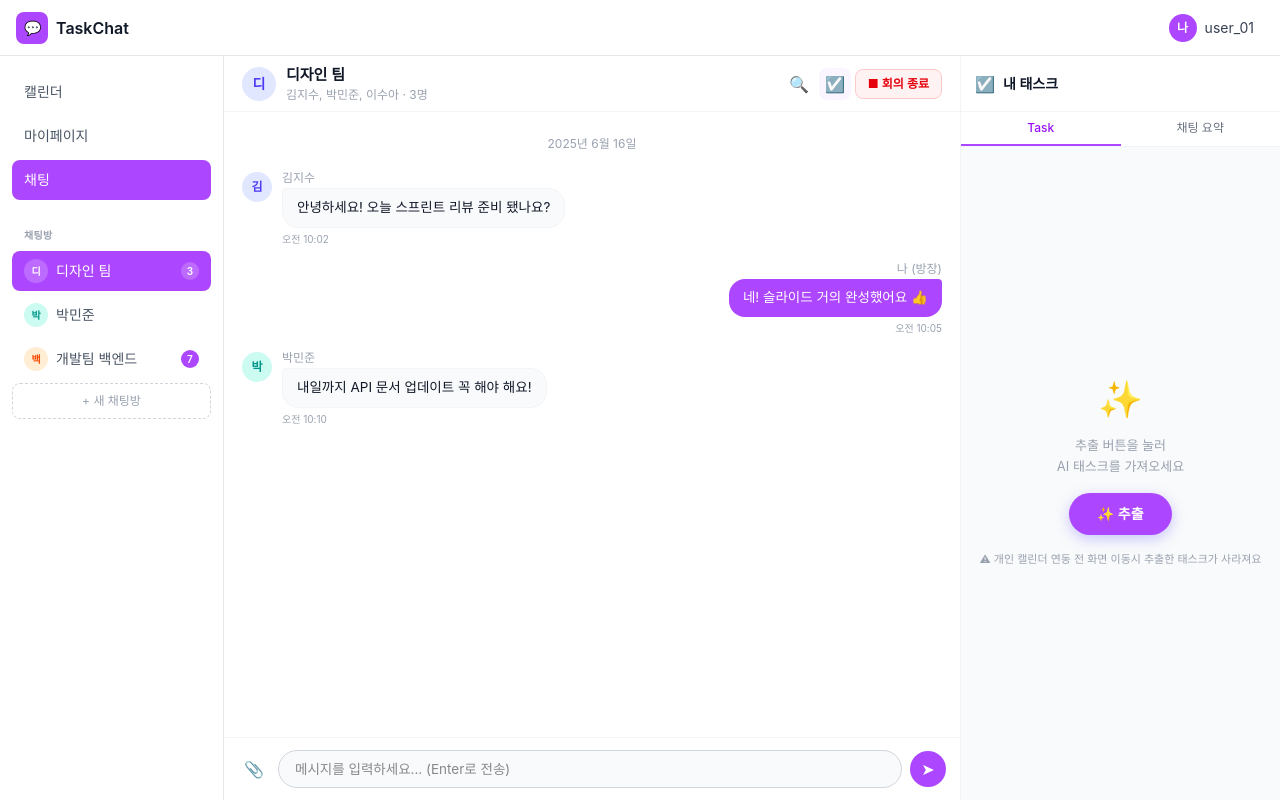
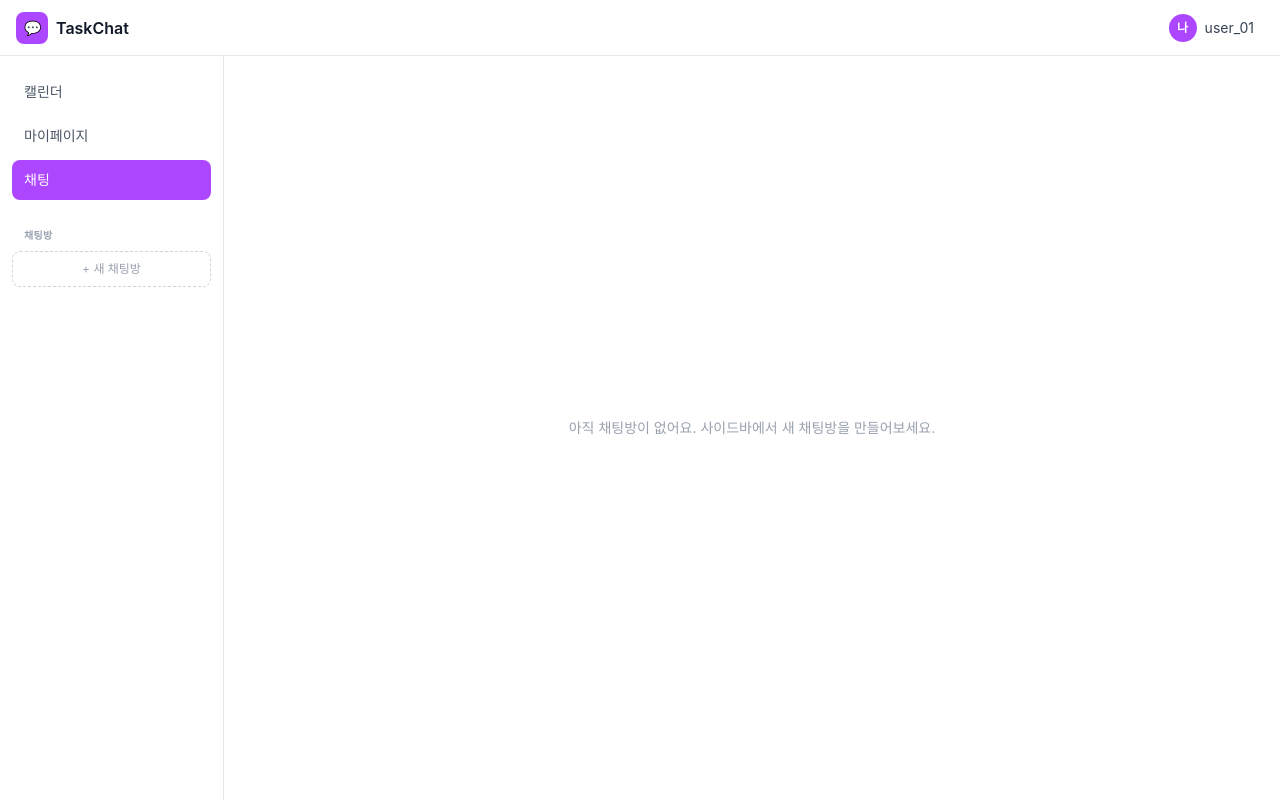
Before and after one commit to LeeBottle/ft_transcendence_chat, a Next.js app in the folder apps/web/: page /chat in a window 1280 px wide. Built offline with nearby package versions, Linux system fonts and the light colour scheme.

Commit message:
chore(web): mock 데이터 삭제

```diff
--- a/apps/web/app/(user)/chat/create/page.tsx
+++ b/apps/web/app/(user)/chat/create/page.tsx
@@ -7,12 +7,9 @@ import CreateRoomForm from '@/features/room/components/CreateRoomForm';
 export default function CreateRoomPage() {
   const router = useRouter();
 
-  // TODO(API): 실제로는 POST /rooms 로 채팅방 생성 요청 필요 - 지금은 mock
-  function handleSubmit(input: { name: string; memberIds: string[] }) {
-    // SUCCESS: 생성된 방으로 이동 (지금은 채팅 목록으로만 이동)
-    console.warn('create room', input);
+  // TODO(API): POST /api/chat/rooms 로 방 생성 → 응답의 room.id 로 이동, 실패 시 폼에 에러 표시
+  function handleSubmit(_input: { name: string; memberIds: string[] }) {
     router.push('/chat');
-    // FAIL: 생성 실패 시 폼에 에러 메시지를 보여주고 이동하지 않아야 함 (백엔드 연동 시 추가)
   }
 
   return (
--- a/apps/web/app/(user)/chat/page.tsx
+++ b/apps/web/app/(user)/chat/page.tsx
@@ -12,150 +12,42 @@ import TaskPanel, {
 import type { Message, Task } from '@/features/chat/types';
 import { useRoomContext } from '@/features/room/RoomContext';
 
-const INITIAL_MESSAGES: Message[] = [
-  {
-    id: '1',
-    dateLabel: '2025년 6월 16일',
-    authorName: '김지수',
-    content: '안녕하세요! 오늘 스프린트 리뷰 준비 됐나요?',
-    time: '오전 10:02',
-    isMe: false,
-    avatarLabel: '김',
-    avatarColorClass: 'bg-indigo-100 text-indigo-600',
-  },
-  {
-    id: '2',
-    authorName: '나 (방장)',
-    content: '네! 슬라이드 거의 완성했어요 👍',
-    time: '오전 10:05',
-    isMe: true,
-  },
-  {
-    id: '3',
-    authorName: '박민준',
-    content: '내일까지 API 문서 업데이트 꼭 해야 해요!',
-    time: '오전 10:10',
-    isMe: false,
-    avatarLabel: '박',
-    avatarColorClass: 'bg-teal-100 text-teal-600',
-  },
-];
-
-// TODO(API): AI 추출은 실제로는 채팅 로그를 백엔드/LLM에 보내 태스크·요약을 받아와야 함 - 지금은 mock
-async function mockExtractTasks(): Promise<Task[]> {
-  return await new Promise((resolve) => {
-    setTimeout(() => {
-      // SUCCESS: 항상 성공하는 mock (백엔드 연동 시 실패 케이스도 reject로 추가)
-      resolve([
-        {
-          id: 'e1',
-          name: '피그마 최종본 팀 공유',
-          start: '2025-06-15',
-          end: '2025-06-16',
-          done: true,
-          isAi: false,
-          existing: true,
-        },
-        {
-          id: 'ai1',
-          name: '스프린트 리뷰 발표자료 최종 점검',
-          start: null,
-          end: null,
-          done: false,
-          isAi: true,
-          checked: false,
-        },
-        {
-          id: 'ai2',
-          name: '디자인 시안 내부 리뷰 요청',
-          start: '2025-06-17',
-          end: '2025-06-18',
-          done: false,
-          isAi: true,
-          checked: true,
-        },
-      ]);
-    }, 1200);
-  });
-}
-
-async function mockExtractSummary(): Promise<SummarySection[]> {
-  return await new Promise((resolve) => {
-    setTimeout(() => {
-      // SUCCESS: 항상 성공하는 mock
-      resolve([
-        {
-          label: '📋 회의 주요 안건',
-          items: ['스프린트 리뷰 준비 현황 공유', '피그마 최종본 공유 일정 확인'],
-        },
-        { label: '✅ 결정 사항', items: ['피그마 최종본 → 오늘(6/16) 오후 4시까지 팀 공유'] },
-      ]);
-    }, 1200);
-  });
-}
-
 export default function ChatPage() {
   const { rooms, activeRoomId } = useRoomContext();
-  const activeRoom = rooms.find((room) => room.id === activeRoomId) ?? rooms[0];
+  const activeRoom = rooms.find((room) => room.id === activeRoomId);
 
-  const [messages, setMessages] = useState<Message[]>(INITIAL_MESSAGES);
+  // TODO(API): GET /api/chat/rooms/:roomId/messages 로 히스토리 로드
+  // TODO(WS): new_message 구독으로 실시간 추가
+  const [messages] = useState<Message[]>([]);
   const [messageInput, setMessageInput] = useState('');
   const [taskPanelOpen, setTaskPanelOpen] = useState(true);
   const [activeTab, setActiveTab] = useState<'task' | 'summary'>('task');
   const [meetingEnded, setMeetingEnded] = useState(false);
 
+  // TODO(API): 회의 종료(POST /api/chat/rooms/:roomId/end-session) 응답의 aiResult 로 채운다.
+  //            현재 백엔드 AI 서비스는 스텁(요약 텍스트만 반환) 상태.
   const [tasks, setTasks] = useState<Task[]>([]);
-  const [taskStatus, setTaskStatus] = useState<ExtractStatus>('idle');
-  const [summarySections, setSummarySections] = useState<SummarySection[]>([]);
-  const [summaryStatus, setSummaryStatus] = useState<ExtractStatus>('idle');
+  const [taskStatus] = useState<ExtractStatus>('idle');
+  const [summarySections] = useState<SummarySection[]>([]);
+  const [summaryStatus] = useState<ExtractStatus>('idle');
 
-  // TODO(API): 실제로는 백엔드/WebSocket으로 메시지 전송 필요 - 지금은 로컬 상태에만 추가
+  // TODO(WS): send_message emit → new_message 수신으로 목록 갱신 (+ 내 메시지 dedup)
   function handleSend() {
     if (messageInput.trim() === '') {
       return;
     }
 
-    // SUCCESS: 로컬 목록에 즉시 반영 (optimistic update)
-    setMessages((prev) => [
-      ...prev,
-      {
-        id: crypto.randomUUID(),
-        authorName: '나 (방장)',
-        content: messageInput,
-        time: '지금',
-        isMe: true,
-      },
-    ]);
     setMessageInput('');
-    // FAIL: 전송 실패 시 방금 추가한 메시지를 롤백하고 에러 표시 필요 (백엔드 연동 시 추가)
   }
 
-  async function handleExtractTasks() {
-    setTaskStatus('loading');
-    try {
-      const result = await mockExtractTasks();
-
-      // SUCCESS: 추출된 태스크로 상태 교체
-      setTasks(result);
-      setTaskStatus('done');
-    } catch {
-      // FAIL: 추출 실패 - idle로 되돌리고 에러 토스트 필요 (백엔드 연동 시 추가)
-      setTaskStatus('idle');
-    }
+  // TODO(API): AI 태스크 추출 (백엔드 스텁 상태)
+  function handleExtractTasks() {
+    // no-op
   }
 
-  async function handleExtractSummary() {
-    setSummaryStatus('loading');
-    try {
-      const result = await mockExtractSummary();
-
-      // SUCCESS: 추출된 요약으로 상태 교체
-      setSummarySections(result);
-      setSummaryStatus('done');
-    } catch {
-      // FAIL: 추출 실패 - idle로 되돌리고 에러 토스트 필요 (백엔드 연동 시 추가)
-      setSummaryStatus('idle');
-    }
+  // TODO(API): AI 회의 요약 (백엔드 스텁 상태)
+  function handleExtractSummary() {
+    // no-op
   }
 
   function handleToggleChecked(id: string) {
@@ -172,14 +64,9 @@ export default function ChatPage() {
     setTasks((prev) => prev.map((task) => (task.id === id ? { ...task, [field]: value } : task)));
   }
 
-  // TODO(API): 체크된 태스크를 실제 캘린더(백엔드)에 반영 필요 - 지금은 mock
+  // TODO(API): 체크된 태스크를 캘린더에 반영
   function handleSync() {
-    // SUCCESS: 동기화 완료 처리 (지금은 콘솔 로그로 대체)
-    console.warn(
-      'sync to calendar',
-      tasks.filter((task) => task.checked === true),
-    );
-    // FAIL: 동기화 실패 시 에러 토스트 필요 (백엔드 연동 시 추가)
+    // no-op
   }
 
   const canSync = tasks.some((task) => task.isAi && task.checked === true);
@@ -199,7 +86,7 @@ export default function ChatPage() {
           avatarLabel={activeRoom.avatarLabel}
           avatarColorClass="bg-indigo-100 text-indigo-600"
           roomName={activeRoom.name}
-          subtitle="김지수, 박민준, 이수아 · 3명"
+          subtitle=""
           taskPanelOpen={taskPanelOpen}
           onToggleTaskPanel={() => {
             setTaskPanelOpen((prev) => !prev);
@@ -226,9 +113,7 @@ export default function ChatPage() {
         onTabChange={setActiveTab}
         taskStatus={taskStatus}
         tasks={tasks}
-        onExtractTasks={() => {
-          void handleExtractTasks();
-        }}
+        onExtractTasks={handleExtractTasks}
         onToggleChecked={handleToggleChecked}
         onToggleDone={handleToggleDone}
         onDateChange={handleDateChange}
@@ -236,9 +121,7 @@ export default function ChatPage() {
         onSync={handleSync}
         summaryStatus={summaryStatus}
         summarySections={summarySections}
-        onExtractSummary={() => {
-          void handleExtractSummary();
-        }}
+        onExtractSummary={handleExtractSummary}
       />
     </div>
   );
--- a/apps/web/features/room/RoomContext.tsx
+++ b/apps/web/features/room/RoomContext.tsx
@@ -1,18 +1,19 @@
 'use client';
 
-import { createContext, useContext, useState, type ReactNode } from 'react';
+import {
+  createContext,
+  useContext,
+  useState,
+  type Dispatch,
+  type ReactNode,
+  type SetStateAction,
+} from 'react';
 
 import type { Room } from './types';
 
-// TODO(API): GET /rooms 로 내 채팅방 목록 조회 필요 - 지금은 mock
-const MOCK_ROOMS: Room[] = [
-  { id: '1', name: '디자인 팀', avatarLabel: '디', avatarColor: 'indigo', unreadCount: 3 },
-  { id: '2', name: '박민준', avatarLabel: '박', avatarColor: 'teal' },
-  { id: '3', name: '개발팀 백엔드', avatarLabel: '백', avatarColor: 'orange', unreadCount: 7 },
-];
-
 interface RoomContextValue {
   rooms: Room[];
+  setRooms: Dispatch<SetStateAction<Room[]>>;
   activeRoomId: string | null;
   setActiveRoomId: (id: string) => void;
 }
@@ -22,11 +23,12 @@ const RoomContext = createContext<RoomContextValue | null>(null);
 // (user) 레이아웃 아래 모든 페이지가 같은 채팅방 목록/선택 상태를 공유하기 위한 컨텍스트.
 // 사이드바(레이아웃)에서 방을 고르면 /chat 페이지가 그 상태를 그대로 읽어서 보여준다.
 export function RoomProvider({ children }: { children: ReactNode }) {
-  const [rooms] = useState<Room[]>(MOCK_ROOMS);
-  const [activeRoomId, setActiveRoomId] = useState<string | null>(MOCK_ROOMS[0]?.id ?? null);
+  // TODO(API): GET /api/chat/rooms 로 내 채팅방 목록을 받아 setRooms 로 채운다.
+  const [rooms, setRooms] = useState<Room[]>([]);
+  const [activeRoomId, setActiveRoomId] = useState<string | null>(null);
 
   return (
-    <RoomContext.Provider value={{ rooms, activeRoomId, setActiveRoomId }}>
+    <RoomContext.Provider value={{ rooms, setRooms, activeRoomId, setActiveRoomId }}>
       {children}
     </RoomContext.Provider>
   );
```
